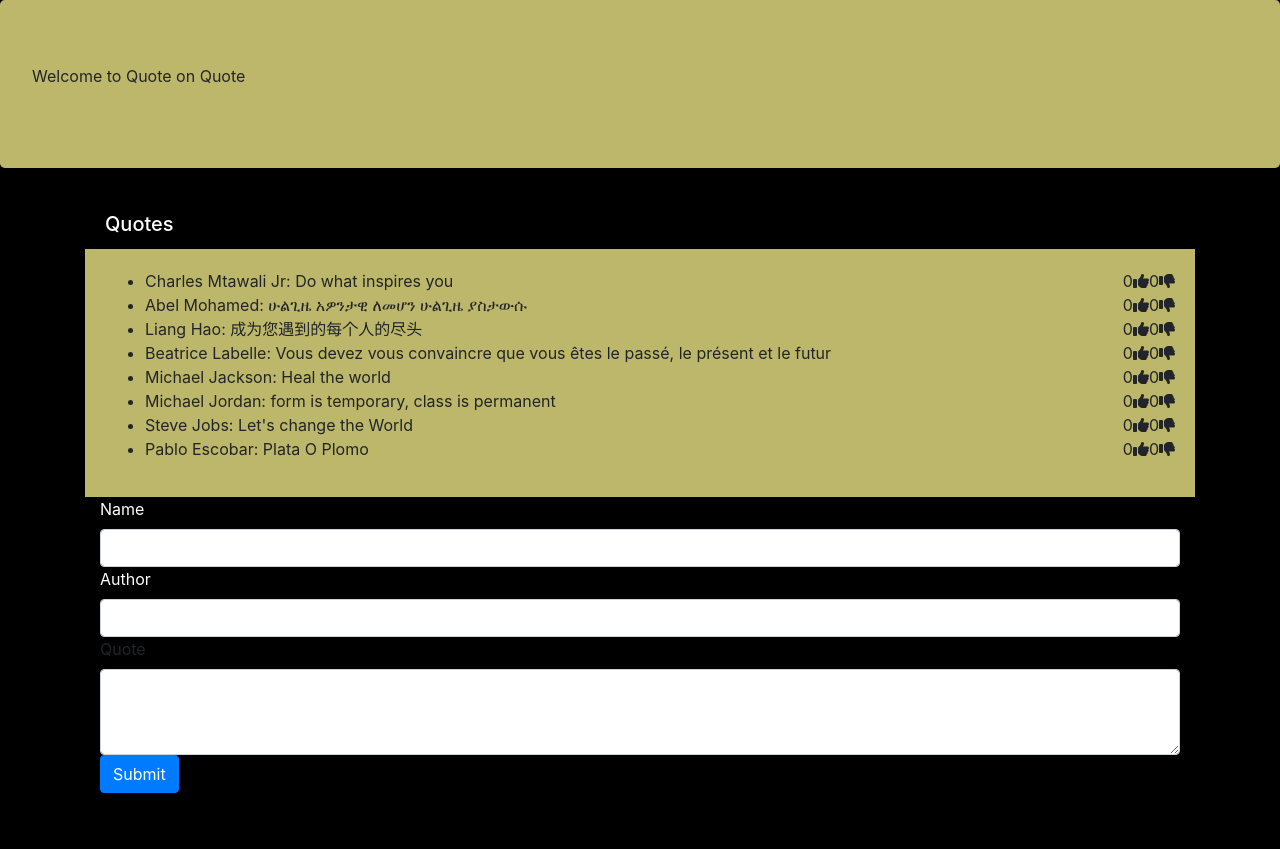
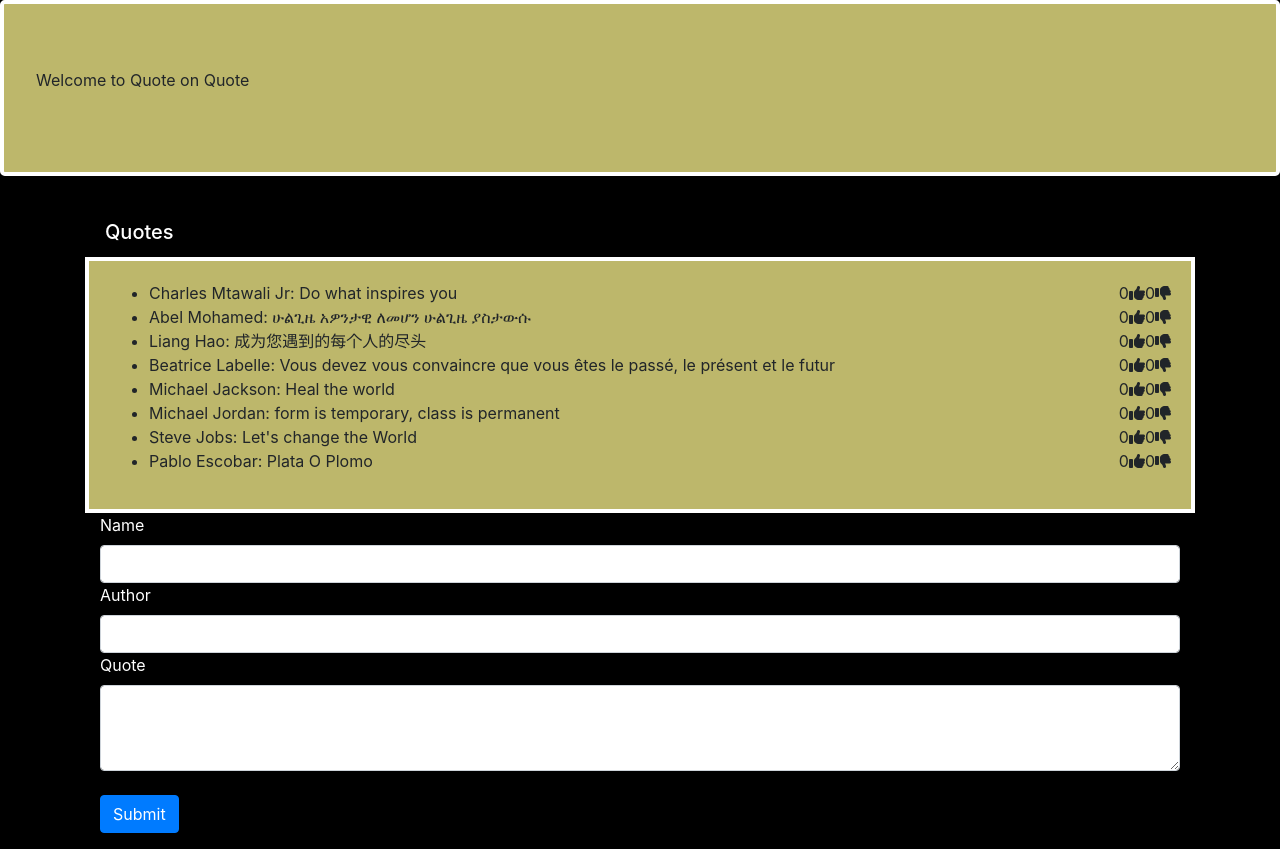
Before and after one commit to ALKEMIA-CHARLES/Quote-app, an Angular app: page / in a window 1280 px wide. Before the commit the page ends 809 px from the top, so only its background shows below. Built offline with nearby package versions, Linux system fonts and the light colour scheme.

Commit message:
framework

```diff
--- a/src/app/app.component.css
+++ b/src/app/app.component.css
@@ -1,3 +1,4 @@
 #jid{
     background-color: darkkhaki;
+    border: solid 4px white;
 }
--- a/src/app/maincard/maincard.component.css
+++ b/src/app/maincard/maincard.component.css
@@ -1,5 +1,6 @@
 .card-body{
     background-color: darkkhaki;
+    border: solid 4px white;
 }
 
 .card-header{
@@ -13,3 +14,7 @@
 #author{
     color: white;
 }
+
+#quote{
+    color: white;
+}
--- a/src/app/maincard/maincard.component.html
+++ b/src/app/maincard/maincard.component.html
@@ -21,8 +21,9 @@
         <input [(ngModel)]="name" type="text" name="exampleFormControlText" class="form-control">
         <label for id="author">Author</label>
         <input [(ngModel)]="Author" type="text" name="exampleFormControlText" class="form-control">
-        <label for="exampleFormControlTextarea1">Quote</label>
+        <label for id="quote">Quote</label>
         <textarea [(ngModel)]="quote1" class="form-control" name="exampleFormControlTextarea1" rows="3"></textarea>
+        <br>
         <button class="btn btn-primary" type="submit" (click)="postQuote()">Submit</button>
       </div>
     </form>
--- a/src/app/maincard/maincard.component.ts
+++ b/src/app/maincard/maincard.component.ts
@@ -10,9 +10,6 @@
   name: string = "";
   quote1: string = "";
   new_quote: Quotes;
-  sample1: Quotes;
-  sample2: Quotes;
-  sample3: Quotes;
 
   quotes: Quotes[] = [
     (this.new_quote = new Quotes(
```
